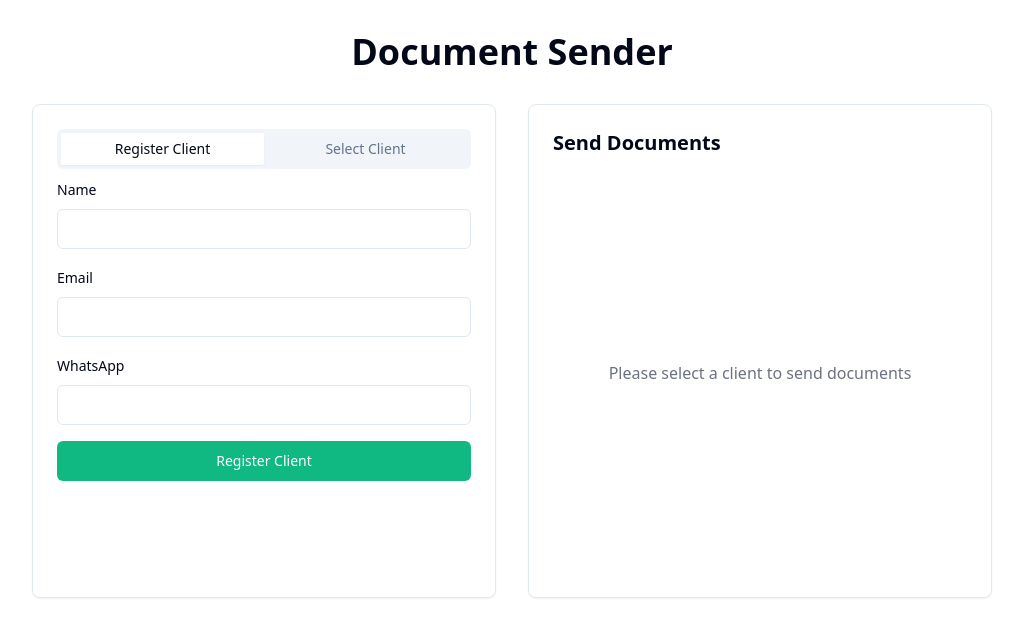
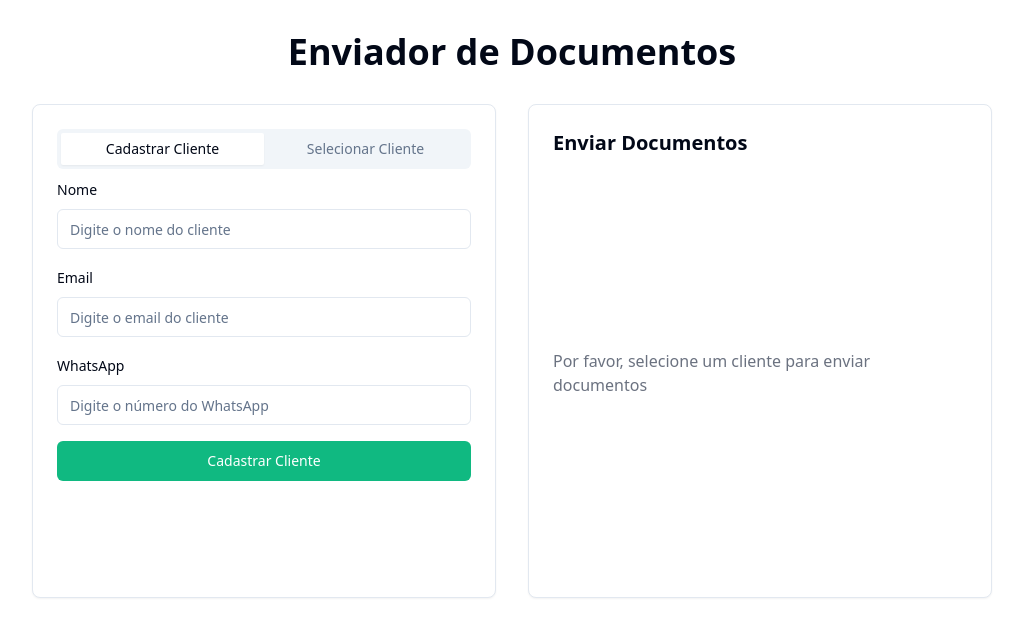
Before and after one commit to samueldng/document-sender-whatsapp-email, a React (Vite) app: page / in a window 1280 px wide. Shown: the top 636 px of the page, without its empty margins (128-1151 px from the left). Built offline with nearby package versions, Linux system fonts and the light colour scheme.

Commit message:
Translate to Portuguese and implement frontend
This commit translates the application's interface into Portuguese and implements the necessary frontend logic to make the system functional.  No specific implementation details are included.

```diff
--- a/src/components/ClientForm.tsx
+++ b/src/components/ClientForm.tsx
@@ -23,8 +23,8 @@ export default function ClientForm({ onSave }: { onSave: (client: Client) => voi
     };
     onSave(newClient);
     toast({
-      title: "Success",
-      description: "Client successfully registered",
+      title: "Sucesso",
+      description: "Cliente cadastrado com sucesso",
     });
     setFormData({ name: "", email: "", whatsapp: "" });
   };
@@ -32,13 +32,14 @@ export default function ClientForm({ onSave }: { onSave: (client: Client) => voi
   return (
     <form onSubmit={handleSubmit} className="space-y-4 animate-fadeIn">
       <div className="space-y-2">
-        <Label htmlFor="name">Name</Label>
+        <Label htmlFor="name">Nome</Label>
         <Input
           id="name"
           required
           value={formData.name}
           onChange={(e) => setFormData({ ...formData, name: e.target.value })}
           className="w-full"
+          placeholder="Digite o nome do cliente"
         />
       </div>
       <div className="space-y-2">
@@ -50,6 +51,7 @@ export default function ClientForm({ onSave }: { onSave: (client: Client) => voi
           value={formData.email}
           onChange={(e) => setFormData({ ...formData, email: e.target.value })}
           className="w-full"
+          placeholder="Digite o email do cliente"
         />
       </div>
       <div className="space-y-2">
@@ -60,10 +62,11 @@ export default function ClientForm({ onSave }: { onSave: (client: Client) => voi
           value={formData.whatsapp}
           onChange={(e) => setFormData({ ...formData, whatsapp: e.target.value })}
           className="w-full"
+          placeholder="Digite o número do WhatsApp"
         />
       </div>
       <Button type="submit" className="w-full">
-        Register Client
+        Cadastrar Cliente
       </Button>
     </form>
   );
--- a/src/components/ClientList.tsx
+++ b/src/components/ClientList.tsx
@@ -13,6 +13,11 @@ export default function ClientList({
 }) {
   return (
     <ScrollArea className="h-[400px] w-full rounded-md border p-4">
+      {clients.length === 0 ? (
+        <div className="flex h-full items-center justify-center text-gray-500">
+          Nenhum cliente cadastrado
+        </div>
+      ) : (
         <div className="space-y-2">
           {clients.map((client) => (
             <Button
@@ -26,6 +31,7 @@ export default function ClientList({
             </Button>
           ))}
         </div>
+      )}
     </ScrollArea>
   );
 }
--- a/src/components/DocumentUpload.tsx
+++ b/src/components/DocumentUpload.tsx
@@ -49,8 +49,8 @@ export default function DocumentUpload({
       >
         <UploadIcon className="h-12 w-12 text-gray-400" />
         <span className="text-sm text-gray-600">
-          Drag and drop your {documentType === "invoice" ? "invoices" : "tax documents"} here, or
-          click to select files
+          Arraste e solte seus {documentType === "invoice" ? "notas fiscais" : "documentos fiscais"} aqui, ou
+          clique para selecionar arquivos
         </span>
         <input
           id="file-upload"
@@ -60,7 +60,7 @@ export default function DocumentUpload({
           onChange={(e) => e.target.files && onUpload(e.target.files)}
         />
         <Button type="button" variant="secondary" className="mt-2">
-          Select Files
+          Selecionar Arquivos
         </Button>
       </Label>
     </div>
--- a/src/pages/Index.tsx
+++ b/src/pages/Index.tsx
@@ -24,42 +24,40 @@ export default function Index() {
   const handleUpload = (files: FileList) => {
     setFiles(files);
     toast({
-      title: "Files Selected",
-      description: `${files.length} files ready to be sent`,
+      title: "Arquivos Selecionados",
+      description: `${files.length} arquivos prontos para envio`,
     });
   };
 
   const handleSend = async (method: "email" | "whatsapp") => {
     if (!selectedClient || !files) {
       toast({
-        title: "Error",
-        description: "Please select a client and files first",
+        title: "Erro",
+        description: "Por favor, selecione um cliente e arquivos primeiro",
         variant: "destructive",
       });
       return;
     }
 
-    // Simulate sending (in a real app, this would connect to a backend service)
     toast({
-      title: "Sending documents",
-      description: `Sending ${files.length} documents to ${selectedClient.name} via ${method}`,
+      title: "Enviando documentos",
+      description: `Enviando ${files.length} documentos para ${selectedClient.name} via ${method}`,
     });
 
-    // Reset selection after sending
     setFiles(null);
     setSelectedClient(null);
   };
 
   return (
     <div className="container mx-auto max-w-5xl py-8">
-      <h1 className="mb-8 text-center text-4xl font-bold">Document Sender</h1>
+      <h1 className="mb-8 text-center text-4xl font-bold">Enviador de Documentos</h1>
 
       <div className="grid gap-8 md:grid-cols-2">
         <Card className="p-6">
           <Tabs defaultValue="register" className="w-full">
             <TabsList className="grid w-full grid-cols-2">
-              <TabsTrigger value="register">Register Client</TabsTrigger>
-              <TabsTrigger value="select">Select Client</TabsTrigger>
+              <TabsTrigger value="register">Cadastrar Cliente</TabsTrigger>
+              <TabsTrigger value="select">Selecionar Cliente</TabsTrigger>
             </TabsList>
             <TabsContent value="register">
               <ClientForm onSave={handleClientSave} />
@@ -71,32 +69,32 @@ export default function Index() {
         </Card>
 
         <Card className="p-6">
-          <h2 className="mb-4 text-xl font-semibold">Send Documents</h2>
+          <h2 className="mb-4 text-xl font-semibold">Enviar Documentos</h2>
 
           {selectedClient ? (
             <div className="animate-fadeIn space-y-4">
               <div className="rounded-lg bg-secondary p-4">
-                <p className="font-medium">Selected Client:</p>
+                <p className="font-medium">Cliente Selecionado:</p>
                 <p>{selectedClient.name}</p>
                 <p className="text-sm text-gray-600">{selectedClient.email}</p>
               </div>
 
               <div className="space-y-2">
-                <p className="font-medium">Document Type:</p>
+                <p className="font-medium">Tipo de Documento:</p>
                 <div className="flex gap-2">
                   <Button
                     variant={documentType === "invoice" ? "default" : "outline"}
                     onClick={() => setDocumentType("invoice")}
                   >
                     <FileIcon className="mr-2 h-4 w-4" />
-                    Invoices
+                    Notas Fiscais
                   </Button>
                   <Button
                     variant={documentType === "tax" ? "default" : "outline"}
                     onClick={() => setDocumentType("tax")}
                   >
                     <FileIcon className="mr-2 h-4 w-4" />
-                    Tax Documents
+                    Documentos Fiscais
                   </Button>
                 </div>
               </div>
@@ -111,14 +109,14 @@ export default function Index() {
                       onClick={() => handleSend("email")}
                     >
                       <MailIcon className="mr-2 h-4 w-4" />
-                      Send via Email
+                      Enviar por Email
                     </Button>
                     <Button
                       className="flex-1"
                       onClick={() => handleSend("whatsapp")}
                     >
                       <MessageSquare className="mr-2 h-4 w-4" />
-                      Send via WhatsApp
+                      Enviar por WhatsApp
                     </Button>
                   </div>
                 </div>
@@ -126,7 +124,7 @@ export default function Index() {
             </div>
           ) : (
             <div className="flex h-[400px] items-center justify-center text-gray-500">
-              Please select a client to send documents
+              Por favor, selecione um cliente para enviar documentos
             </div>
           )}
         </Card>
```
Lines whose indentation alone changed are shown as unchanged.
